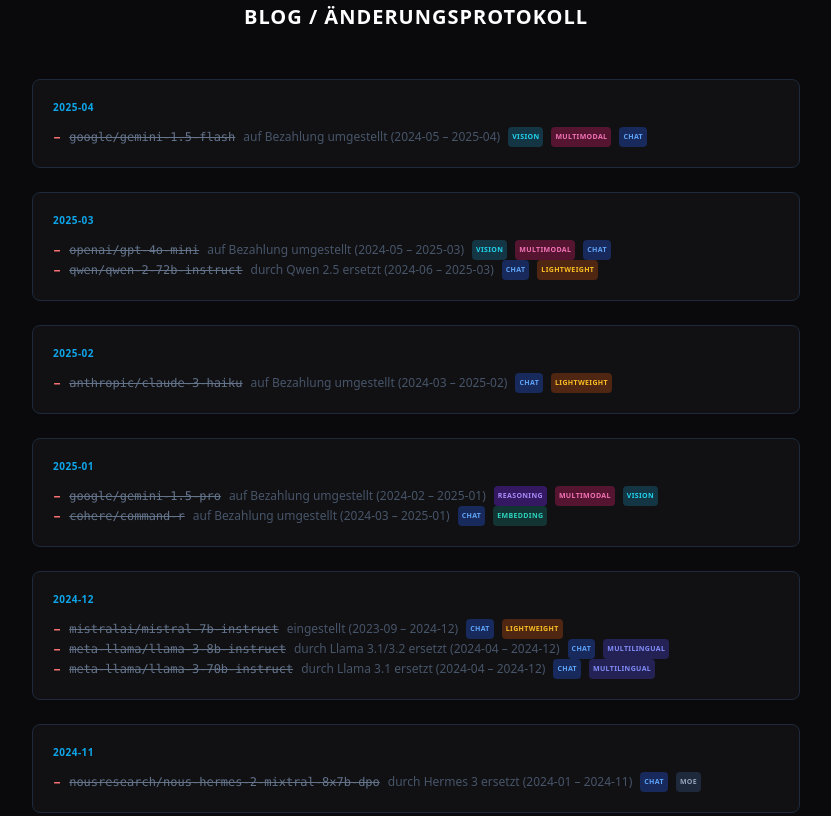
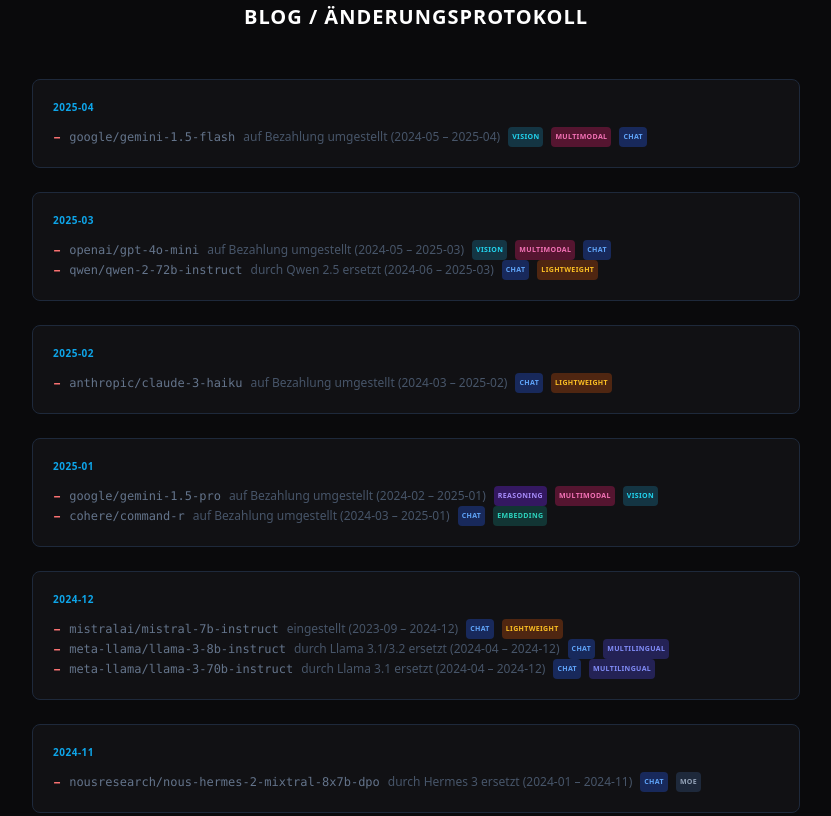
Before and after one commit to MarkO75SU/orf-butler, a website: page landing.html in a window 1280 px wide. Shown: the part 1751-2567 px from the top of the page, without its empty margins (224-1055 px from the left). Drawn offline with nearby package versions, Linux system fonts and the light colour scheme.

Commit message:
Blog: Durchstreichung bei entfernten Modellen entfernt

```diff
--- a/landing.html
+++ b/landing.html
@@ -170,7 +170,7 @@
                     const reason = typeof m === 'string' ? '' : (m.reason_de || m.reason || '');
                     const available = typeof m === 'string' ? '' : (m.available || '');
                     const tagHtml = (typeof m === 'object' && m.tags || []).map(t => `<span class="text-[7px] font-bold px-1 py-0.5 rounded uppercase tracking-wider ${tagColors[t] || 'bg-slate-800 text-slate-500'}">${t}</span>`).join('');
-                    return `<div class="flex items-center gap-2 text-xs"><span class="text-red-400 font-bold">−</span><span class="text-slate-500 font-mono line-through">${id}</span><span class="text-slate-600">${reason}${available ? ' (' + available + ')' : ''}</span>${tagHtml ? ' ' + tagHtml : ''}</div>`;
+                    return `<div class="flex items-center gap-2 text-xs"><span class="text-red-400 font-bold">−</span><span class="text-slate-500 font-mono">${id}</span><span class="text-slate-600">${reason}${available ? ' (' + available + ')' : ''}</span>${tagHtml ? ' ' + tagHtml : ''}</div>`;
                 }).join('');
                 return `<div class="bg-[#111114] border border-slate-800 rounded-lg p-5">
                     <div class="text-[10px] text-sky-500 font-bold uppercase tracking-wider mb-3">${entry.date}</div>
```
